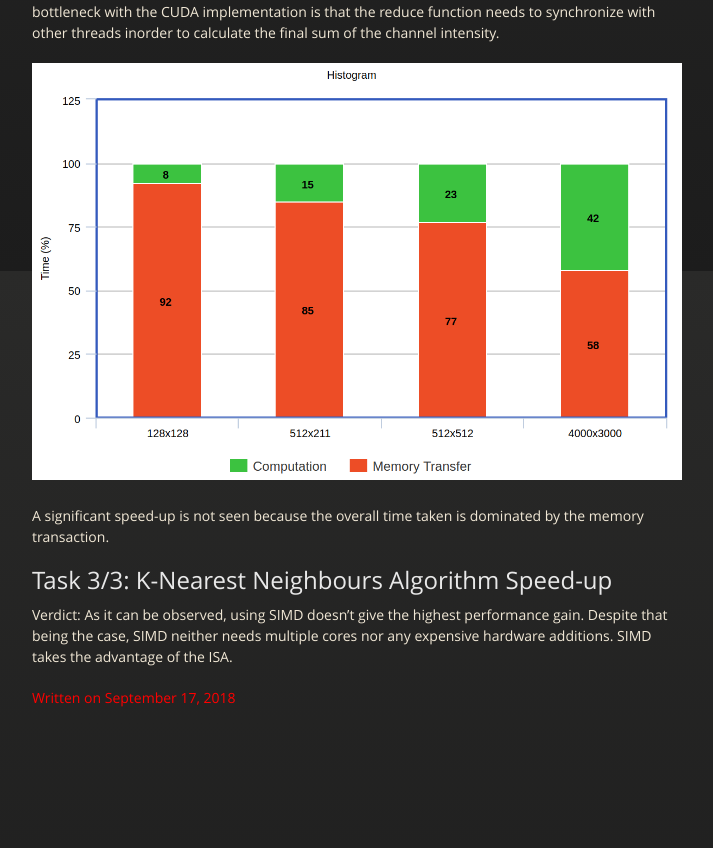
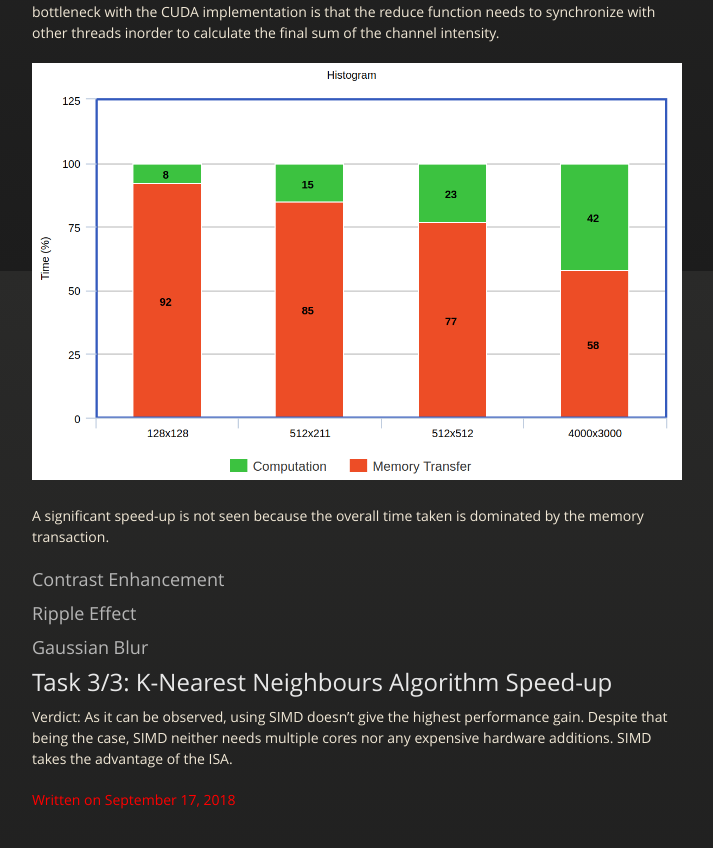
Before and after one commit to naveenspace7/portfolio, a Jekyll site: the page built from _posts/2018-9-17-acs.md, in a window 1280 px wide and 900 px high, scrolled down 6029 px. Shown: the top 848 px of the window, without its empty margins (283-996 px from the left). Built offline with Jekyll 4.4.1, drawn with Linux system fonts in a browser that asks for light colours; before the commit the page ends 6827 px from its top, so only the background shows below that.

Commit message:
Add titles for the text that needs to be added later

```diff
--- a/_posts/2018-9-17-acs.md
+++ b/_posts/2018-9-17-acs.md
@@ -118,6 +118,12 @@ Since histogram has less arithmetic intensity as shown in the following figure,
 
 A significant speed-up is not seen because the overall time taken is dominated by the memory transaction.
 
+### Contrast Enhancement
+
+### Ripple Effect
+
+### Gaussian Blur
+
 
 <!-- End of task 2 -->
 
```
